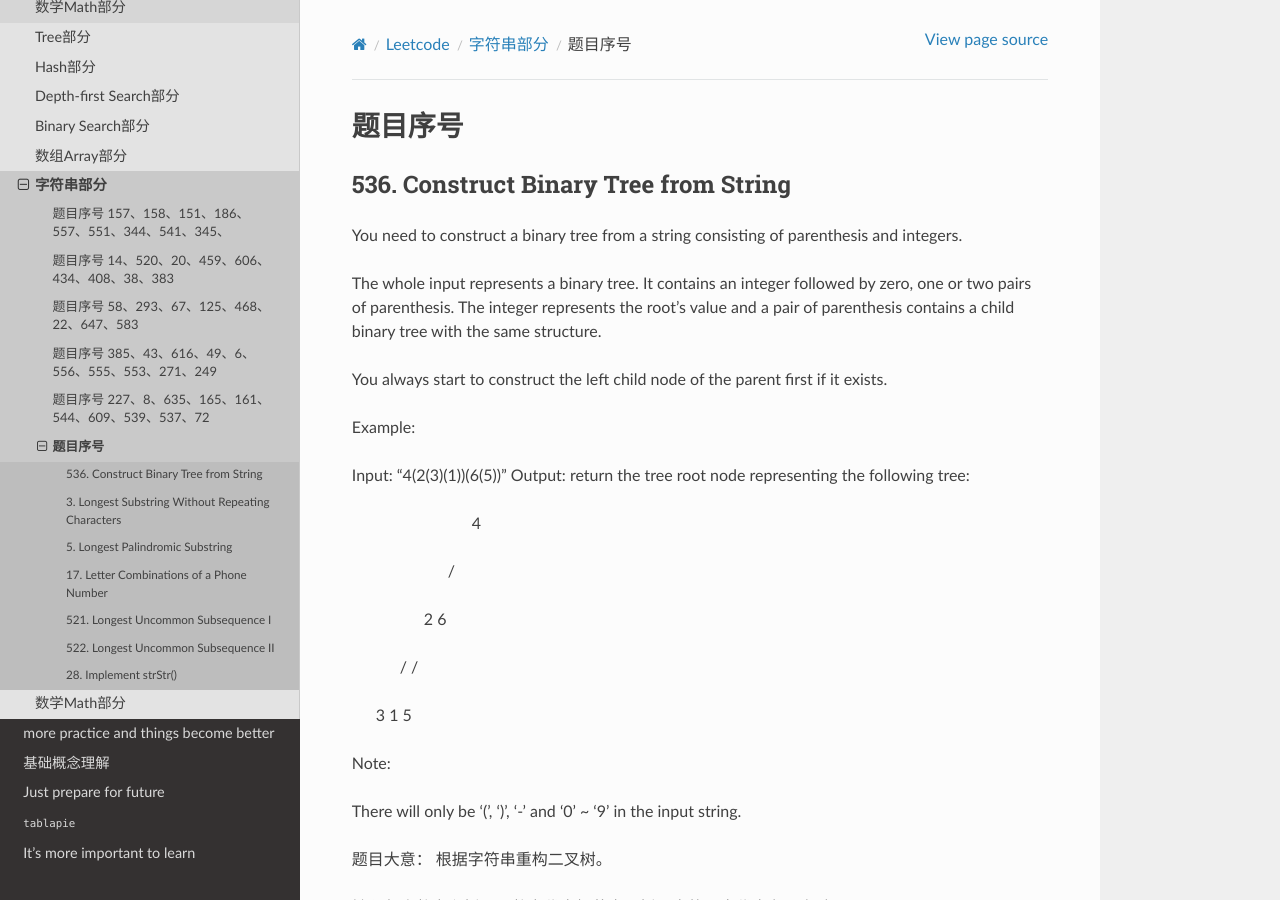
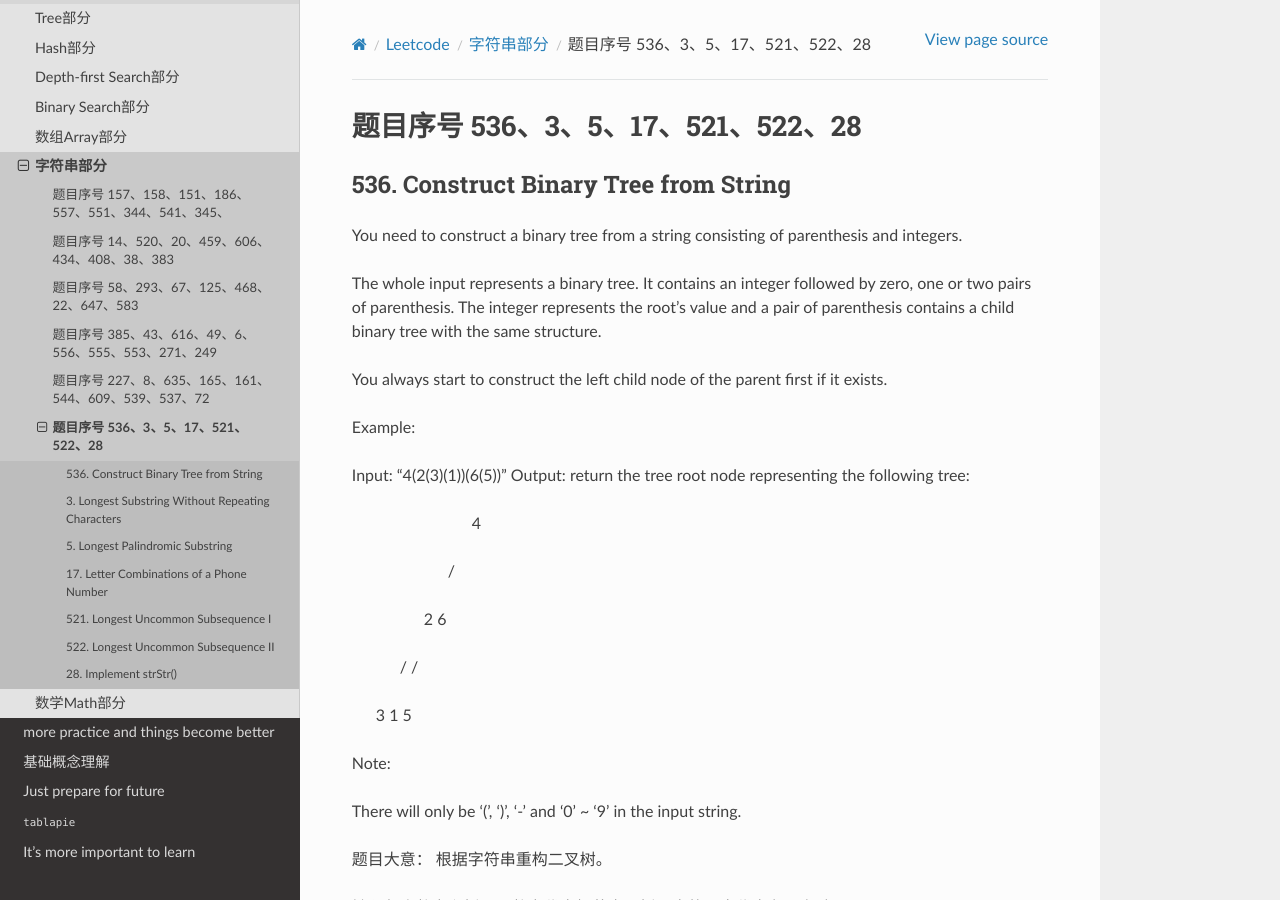
Before and after one commit to darcyWang/tianbao, a Sphinx documentation site: the page built from source/leetcode/string/stringsix.rst, in a window 1280 px wide and 900 px high. Built offline with Sphinx 7.4.7 and the Read the Docs theme 2.0.0, drawn with Linux system fonts in a browser that asks for light colours.

Commit message:
Initial Commit

```diff
--- a/source/leetcode/index.rst
+++ b/source/leetcode/index.rst
@@ -8,10 +8,7 @@ Leetcode
 .. toctree::
    :maxdepth: 2
 
-   string.rst
-   array.rst
    dynamic.rst
-   math.rst
    tree.rst
    hash.rst
    dfs.rst
--- a/source/leetcode/string/stringsix.rst
+++ b/source/leetcode/string/stringsix.rst
@@ -1,10 +1,5 @@
-题目序号
+题目序号 536、3、5、17、521、522、28
 ============================================================
-
-
-
-
-
 
 
 536. Construct Binary Tree from String
```
